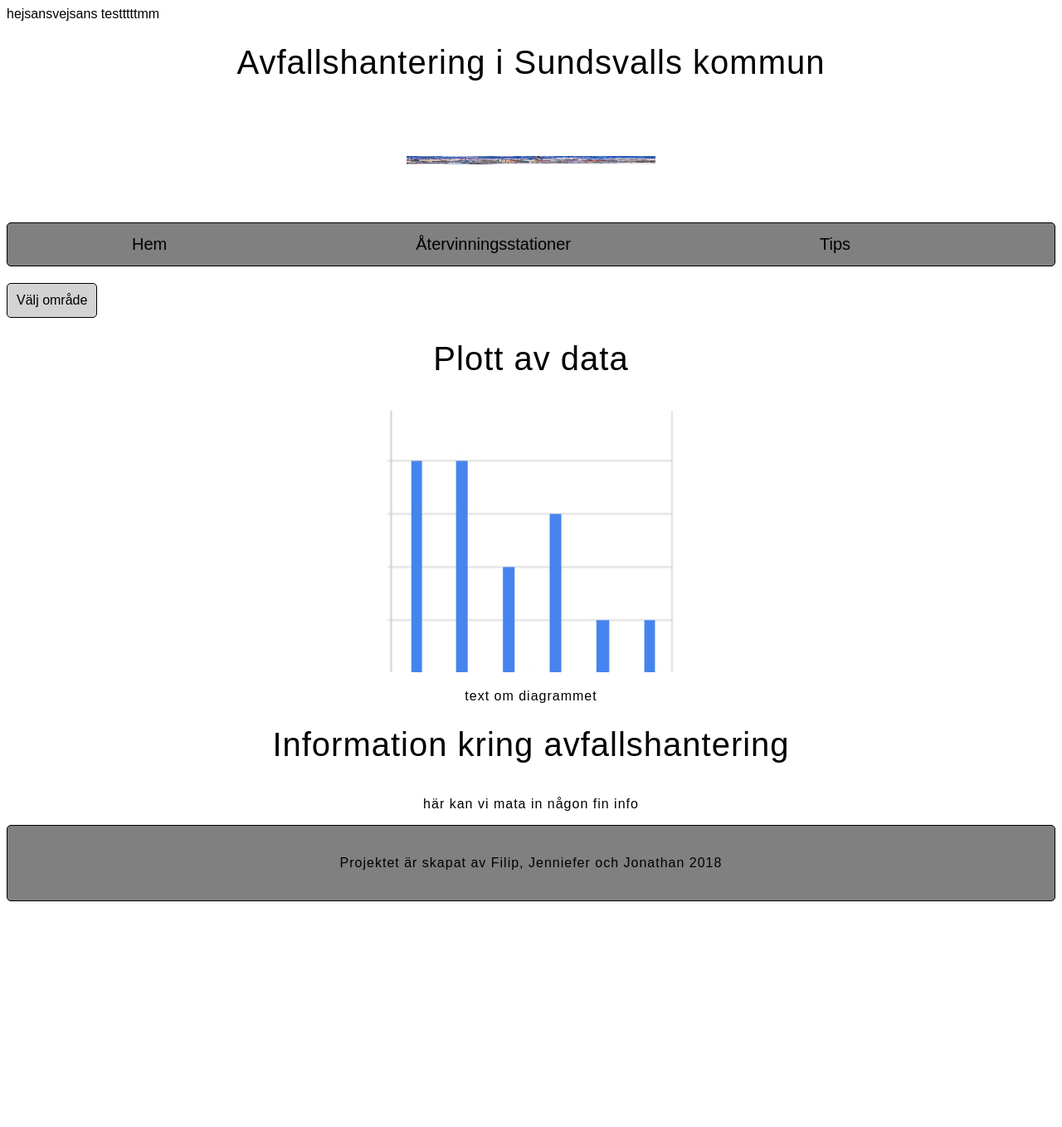
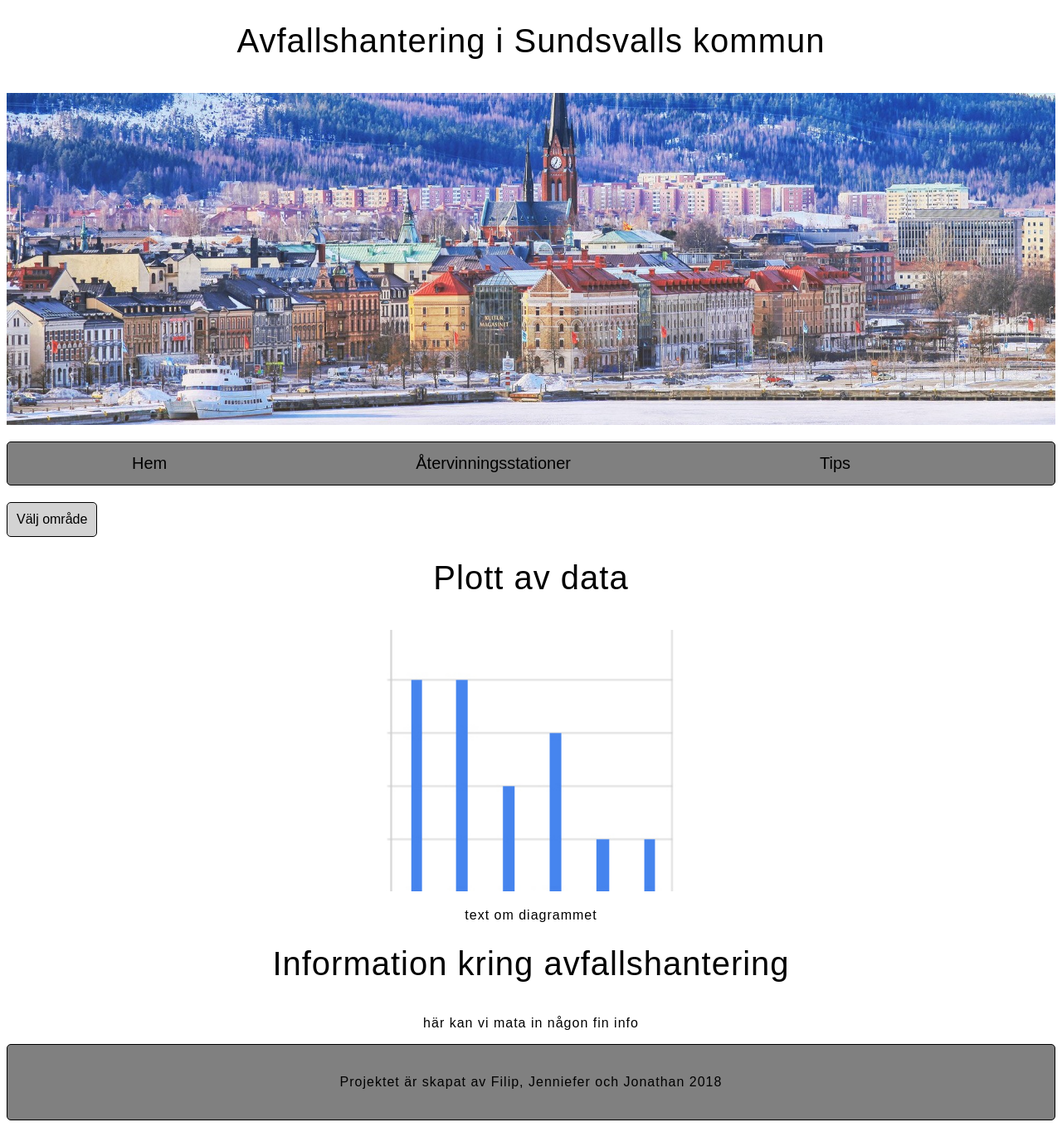
Before and after one commit to strombergjonathan/avfall, a PHP site: page / in a window 1280 px wide. Shown: the whole page at 83% size. Before the commit the page ends 1086 px from the top, so only its background shows below. Run offline with PHP 8.4, Linux system fonts and the light colour scheme.

Commit message:
Uppdaterad

```diff
--- a/css/style.css
+++ b/css/style.css
@@ -56,11 +56,11 @@ body {
 
 }
 .imgg{
+
     background-position: middle;
-	width: 300px;
-    height: 10px;
-    padding: 50px;
-
+	width: 100%;
+    height: 400px;
+    background-color:#darkgrey;
 
     }
 
--- a/index.php
+++ b/index.php
@@ -7,9 +7,6 @@
 
 </head>
 <body>
-hejsansvejsans
-testttttmm
-
 <?php
 include("includes/header.php");
 
```
